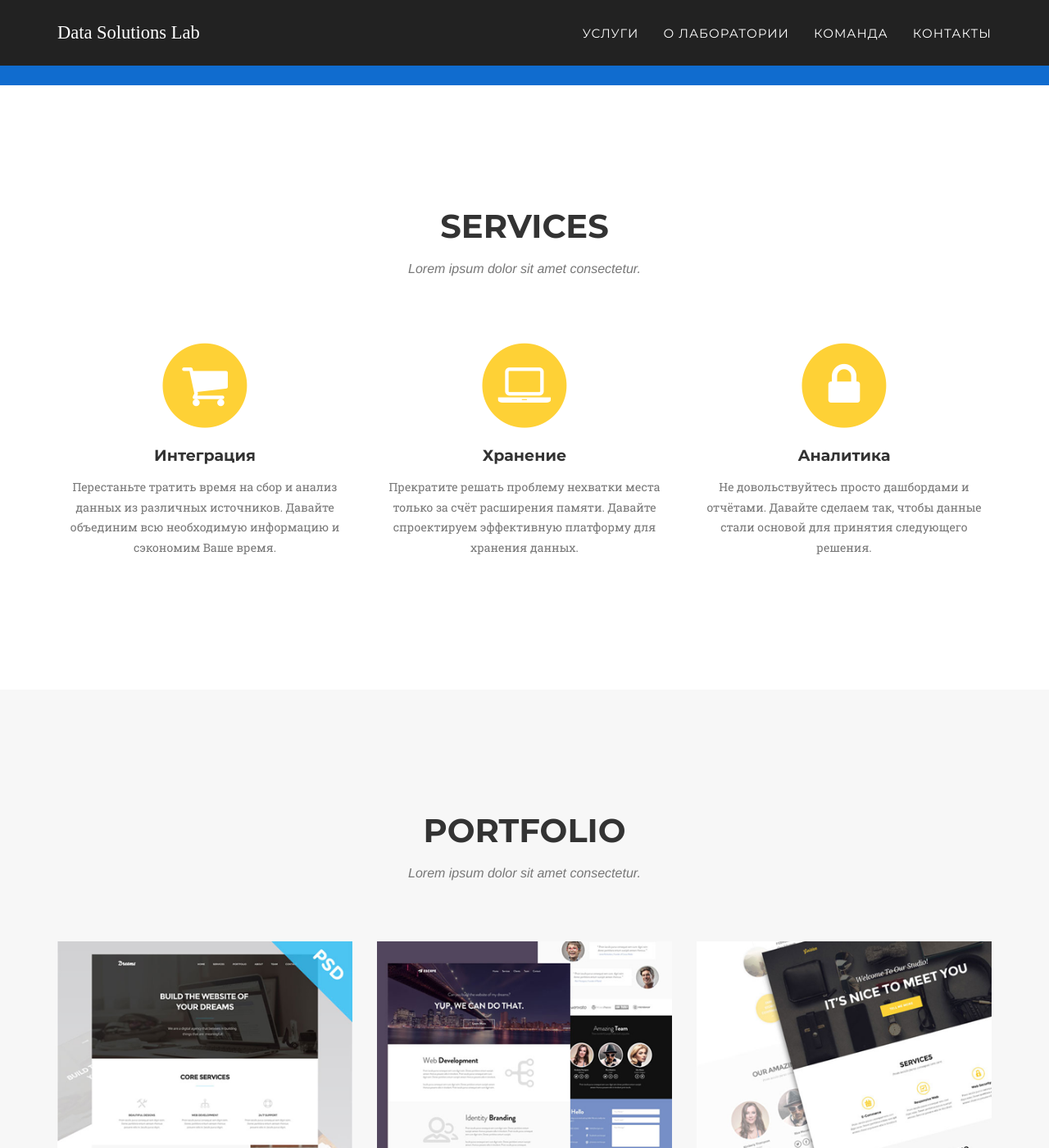
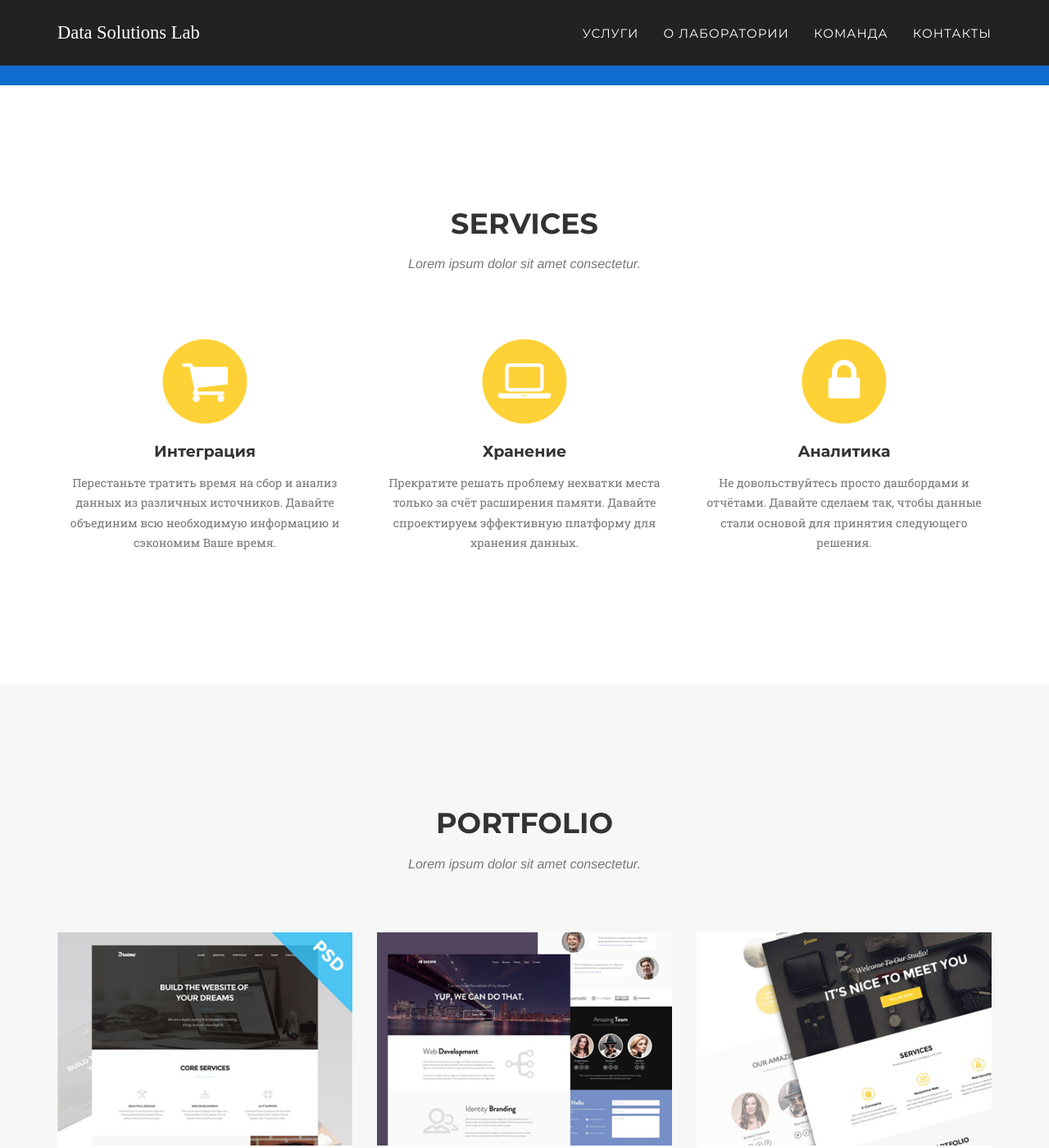
Before and after one commit to techwritex/datasolutionslab, a Jekyll site: the page built from index.html, in a window 1280 px wide and 1400 px high, scrolled down 719 px. Shown: the whole window at 82% size. Built offline with Jekyll 4.4.1, drawn with Linux system fonts in a browser that asks for light colours; some web fonts are replaced; a script that is not in the unit is left out; some of the changed text lies outside the part shown.

Commit message:
v 0.1.25

```diff
--- a/_includes/about.html
+++ b/_includes/about.html
@@ -13,6 +13,7 @@
                     <p>Наша миссия - помочь компаниям максимально эффективно использовать имеющийся у них потенциал и предоставить возможность принимать тактические и стратегические управленческие решения на основе данных. </p>
                     <p>Коллектив лаборатории состоит из квалифицированных специалистов в сфере разработки хранилищ данных, отчётности и аналитики. За годы работы в отрасли каждый из специалистов привнёс в лабораторию свой уникальный опыт решения различных проблем. Независимо от того, насколько велика или мала проблема, подходящее решение всегда есть. </p>
                     <p>Ваши проблемы и задачи тоже имеют решение! Обратитесь к нам и сами в этом убедитесь.</p>
+                    <p>За качество всех выполняемых работ отвечает лично руководитель лаборатории.</p>
                     <!-- <ul class="timeline">
                         <li>
                             <div class="timeline-image">
--- a/_includes/contact.html
+++ b/_includes/contact.html
@@ -8,7 +8,7 @@
             </div>
             <div class="row">
                 <div class="col-lg-12">
-                    <form name="sentMessage" id="contactForm" novalidate>
+                    <!-- <form name="sentMessage" id="contactForm" novalidate>
                         <div class="row">
                             <div class="col-md-6">
                                 <div class="control-group form-group">
@@ -36,7 +36,7 @@
                                 <button type="submit" class="btn btn-xl">Send Message</button>
                             </div>
                         </div>
-                    </form>
+                    </form> -->
                     <!-- Planerka widget start -->
                     <div class="app-planerka-embed" data-planerka-embed="default" data-planerka-url="https://planerka.app/meet" data-planerka-user="vladimir-datasolutionslab" data-planerka-event="consultation"></div>
                     <script src="https://planerka.app/meet/assets/external/embed.js?v=0.1"></script>
--- a/_includes/css/agency.css
+++ b/_includes/css/agency.css
@@ -341,7 +341,8 @@ section {
 section h2.section-heading {
     margin-top: 0;
     margin-bottom: 15px;
-    font-size: 40px;
+    /* font-size: 40px; */
+    font-size: 35px;
 }
 
 section h3.section-subheading {
--- a/_includes/footer.html
+++ b/_includes/footer.html
@@ -13,12 +13,12 @@
                     </ul>
                 </div>
                 <div class="col-md-4">
-                    <ul class="list-inline quicklinks">
+                    <!-- <ul class="list-inline quicklinks">
                         <li><a href="#">Privacy Policy</a>
                         </li>
                         <li><a href="#">Terms of Use</a>
                         </li>
-                    </ul>
+                    </ul> -->
                 </div>
             </div>
         </div>
```
